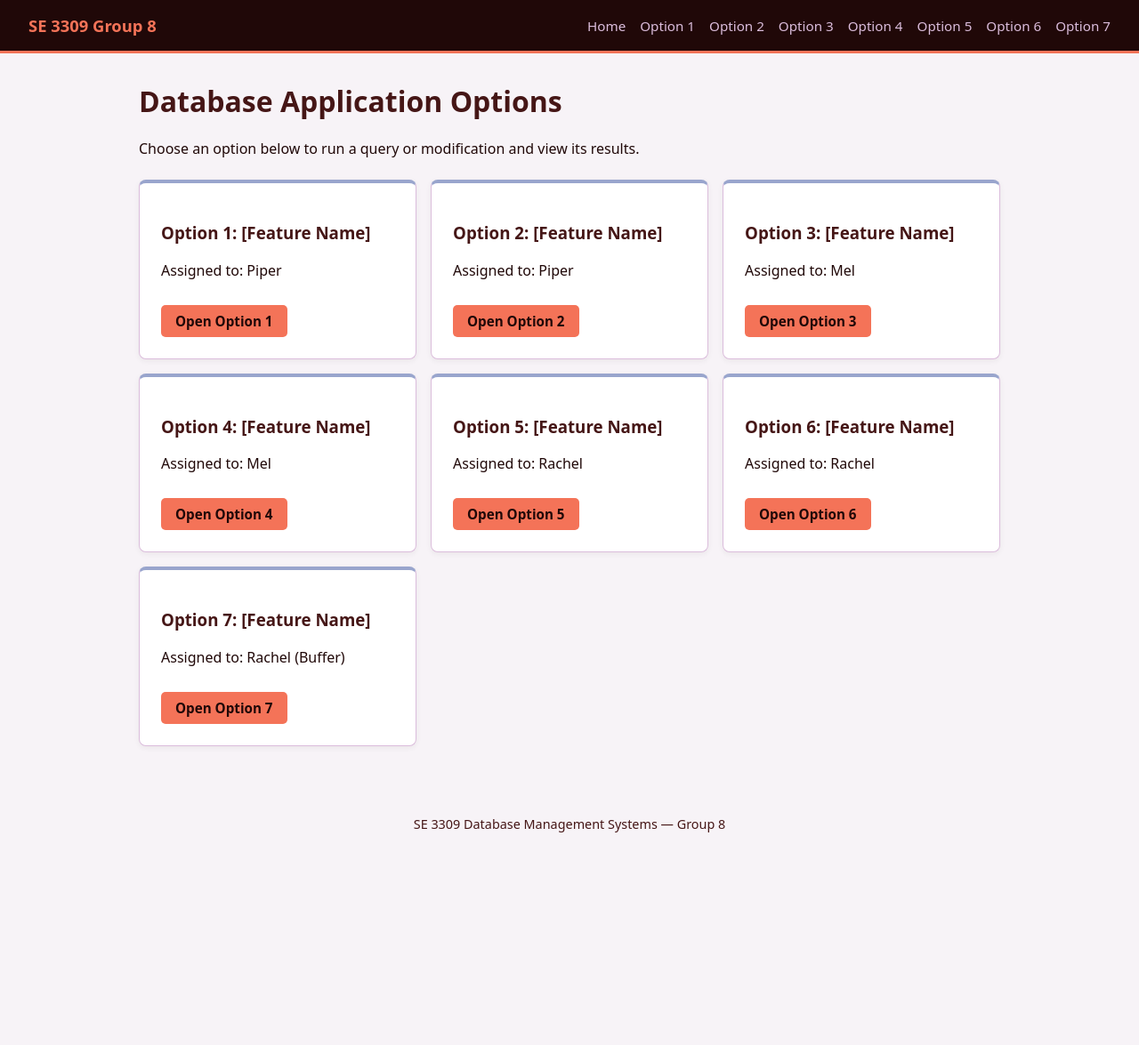
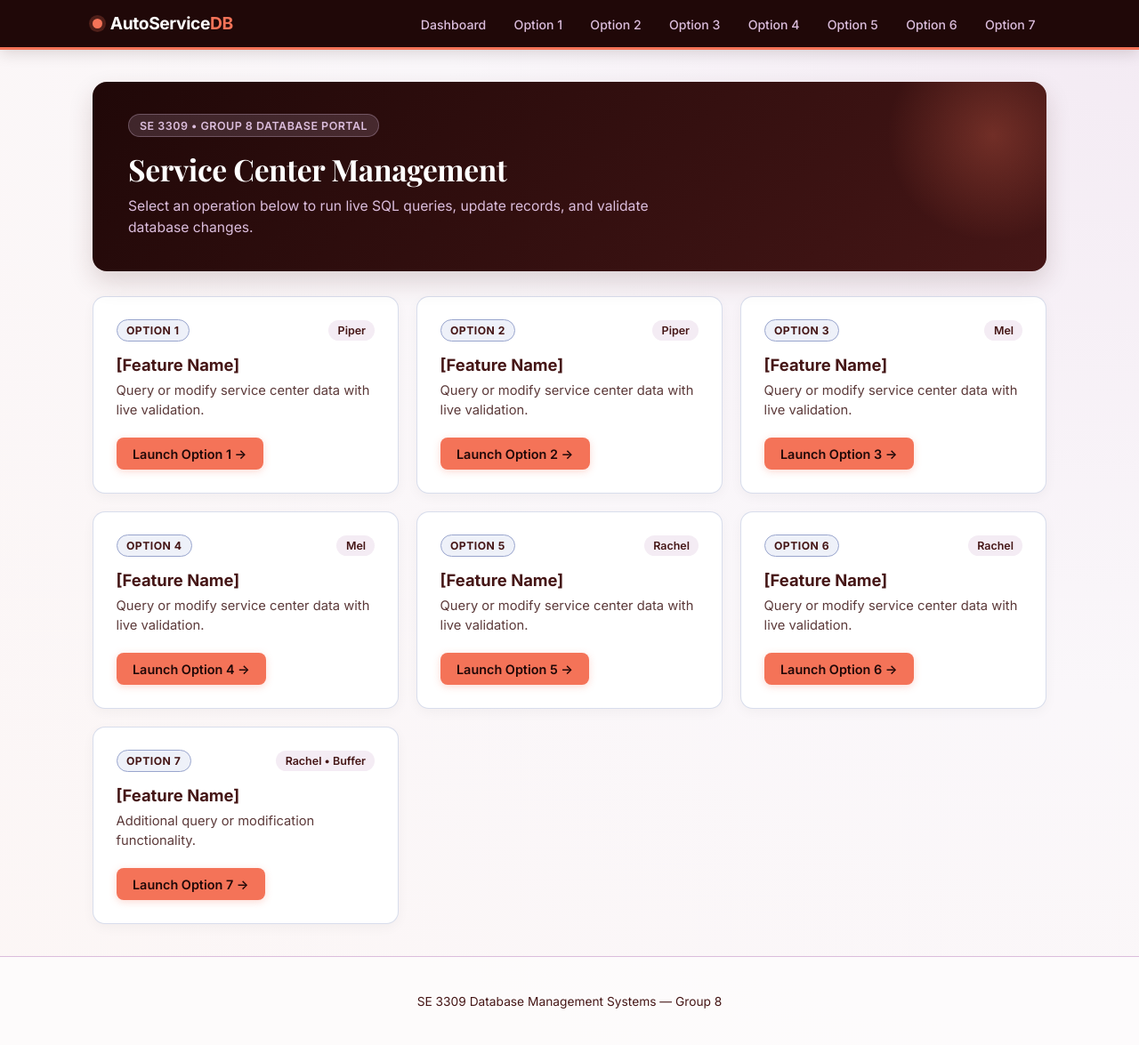
Before and after one commit to KGriff-eng/Assignment4-Group8, a Node server app: page / in a window 1280 px wide. Shown: the whole page at 89% size. Before the commit the page ends 936 px from the top, so only its background shows below. Run offline with Node 20, Linux system fonts and the light colour scheme.

Commit message:
finished site framework

```diff
--- a/src/public/css/styles.css
+++ b/src/public/css/styles.css
@@ -1,45 +1,78 @@
 :root {
   --peach-echo: #f47358;
+  --peach-soft: #fdebe7;
   --burnt-toast: #200808;
   --english-breakfast: #451616;
   --faded-violet: #dbbddc;
+  --violet-tint: #f4ecf4;
   --bright-bluebell: #99a5cd;
+  --bluebell-tint: #eef1f9;
+  --bg-page: #faf7fa;
+  --surface: #ffffff;
 }
 
 * {
   box-sizing: border-box;
-  font-family: system-ui, -apple-system, BlinkMacSystemFont, "Segoe UI", sans-serif;
 }
 
 body {
   margin: 0;
-  background-color: #f7f3f7;
+  font-family: "Inter", system-ui, -apple-system, sans-serif;
+  background: radial-gradient(circle at top right, #f3eaf3 0%, var(--bg-page) 45%, #fcf6f5 100%);
   color: var(--burnt-toast);
+  min-height: 100vh;
+  display: flex;
+  flex-direction: column;
+}
+
+/* Sticky Navbar */
+.site-header {
+  position: sticky;
+  top: 0;
+  z-index: 100;
+  background-color: var(--burnt-toast);
+  border-bottom: 3px solid var(--peach-echo);
+  box-shadow: 0 4px 16px rgba(32, 8, 8, 0.14);
 }
 
 .navbar {
-  background-color: var(--burnt-toast);
-  color: #ffffff;
-  padding: 1rem 2rem;
+  max-width: 1120px;
+  margin: 0 auto;
+  padding: 0.9rem 1.5rem;
   display: flex;
   justify-content: space-between;
   align-items: center;
   flex-wrap: wrap;
   gap: 1rem;
-  border-bottom: 3px solid var(--peach-echo);
 }
 
 .nav-brand a {
-  color: var(--peach-echo);
+  display: inline-flex;
+  align-items: center;
+  gap: 0.55rem;
+  color: #ffffff;
   font-weight: 700;
   text-decoration: none;
-  font-size: 1.15rem;
+  font-size: 1.2rem;
+  letter-spacing: -0.02em;
+}
+
+.brand-dot {
+  width: 11px;
+  height: 11px;
+  border-radius: 50%;
+  background-color: var(--peach-echo);
+  box-shadow: 0 0 0 4px rgba(244, 115, 88, 0.22);
+}
+
+.brand-accent {
+  color: var(--peach-echo);
 }
 
 .nav-links {
   list-style: none;
   display: flex;
-  gap: 1rem;
+  gap: 0.4rem;
   margin: 0;
   padding: 0;
   flex-wrap: wrap;
@@ -48,118 +81,255 @@ body {
 .nav-links a {
   color: var(--faded-violet);
   text-decoration: none;
-  font-size: 0.95rem;
-  transition: color 0.15s ease;
+  font-size: 0.88rem;
+  font-weight: 500;
+  padding: 0.42rem 0.78rem;
+  border-radius: 999px;
+  transition: all 0.18s ease;
 }
 
 .nav-links a:hover {
+  background-color: rgba(219, 189, 220, 0.14);
   color: var(--peach-echo);
 }
 
+/* Main Container & Hero */
 .container {
-  max-width: 1000px;
-  margin: 2rem auto;
-  padding: 0 1rem;
+  width: 100%;
+  max-width: 1120px;
+  margin: 2.25rem auto;
+  padding: 0 1.5rem;
+  flex: 1;
+}
+
+.hero {
+  background: linear-gradient(135deg, var(--burnt-toast) 0%, var(--english-breakfast) 100%);
+  color: #ffffff;
+  padding: 2.25rem 2.5rem;
+  border-radius: 16px;
+  position: relative;
+  overflow: hidden;
+  box-shadow: 0 12px 28px rgba(69, 22, 22, 0.16);
+}
+
+.hero::after {
+  content: "";
+  position: absolute;
+  right: -60px;
+  top: -60px;
+  width: 240px;
+  height: 240px;
+  border-radius: 50%;
+  background: radial-gradient(circle, rgba(244, 115, 88, 0.28) 0%, transparent 70%);
+  pointer-events: none;
+}
+
+.hero-tag {
+  display: inline-block;
+  background-color: rgba(219, 189, 220, 0.16);
+  color: var(--faded-violet);
+  border: 1px solid rgba(219, 189, 220, 0.3);
+  font-size: 0.78rem;
+  font-weight: 600;
+  letter-spacing: 0.04em;
+  text-transform: uppercase;
+  padding: 0.3rem 0.75rem;
+  border-radius: 999px;
+  margin-bottom: 0.85rem;
+}
+
+.hero h1 {
+  font-family: "Playfair Display", Georgia, serif;
+  color: #ffffff;
+  font-size: 2.1rem;
+  margin: 0 0 0.5rem 0;
+  letter-spacing: -0.01em;
+}
+
+.hero p {
+  color: var(--faded-violet);
+  margin: 0;
+  max-width: 620px;
+  line-height: 1.55;
+  font-size: 0.98rem;
 }
 
 h1, h2, h3 {
   color: var(--english-breakfast);
 }
 
+/* Dashboard Grid & Cards */
 .grid {
   display: grid;
-  grid-template-columns: repeat(auto-fit, minmax(260px, 1fr));
-  gap: 1rem;
-  margin-top: 1.5rem;
+  grid-template-columns: repeat(auto-fit, minmax(290px, 1fr));
+  gap: 1.25rem;
+  margin-top: 1.75rem;
 }
 
 .card {
-  background-color: #ffffff;
-  padding: 1.5rem;
-  border-radius: 8px;
-  border: 1px solid var(--faded-violet);
-  border-top: 4px solid var(--bright-bluebell);
-  box-shadow: 0 2px 6px rgba(32, 8, 8, 0.06);
+  background-color: var(--surface);
+  padding: 1.6rem;
+  border-radius: 14px;
+  border: 1px solid rgba(153, 165, 205, 0.38);
+  box-shadow: 0 4px 14px rgba(32, 8, 8, 0.04);
+  display: flex;
+  flex-direction: column;
+  justify-content: space-between;
+  transition: transform 0.2s ease, box-shadow 0.2s ease, border-color 0.2s ease;
 }
 
+.grid .card:hover {
+  transform: translateY(-3px);
+  border-color: var(--peach-echo);
+  box-shadow: 0 12px 24px rgba(69, 22, 22, 0.1);
+}
+
+.card-top {
+  display: flex;
+  justify-content: space-between;
+  align-items: center;
+  margin-bottom: 0.9rem;
+}
+
+.option-badge {
+  background-color: var(--bluebell-tint);
+  color: var(--english-breakfast);
+  border: 1px solid var(--bright-bluebell);
+  font-size: 0.76rem;
+  font-weight: 700;
+  text-transform: uppercase;
+  letter-spacing: 0.04em;
+  padding: 0.25rem 0.65rem;
+  border-radius: 999px;
+}
+
+.owner-pill {
+  background-color: var(--violet-tint);
+  color: var(--english-breakfast);
+  font-size: 0.78rem;
+  font-weight: 600;
+  padding: 0.25rem 0.65rem;
+  border-radius: 999px;
+}
+
+.card h3 {
+  margin: 0 0 0.45rem 0;
+  font-size: 1.15rem;
+  font-weight: 700;
+}
+
+.card-desc {
+  margin: 0 0 1.25rem 0;
+  color: #5c3a3a;
+  font-size: 0.92rem;
+  line-height: 1.5;
+}
+
+/* Buttons */
 .btn {
-  display: inline-block;
-  margin-top: 0.75rem;
+  display: inline-flex;
+  align-items: center;
+  justify-content: center;
+  align-self: flex-start;
   background-color: var(--peach-echo);
   color: var(--burnt-toast);
   font-weight: 600;
-  padding: 0.5rem 1rem;
-  border-radius: 5px;
+  padding: 0.6rem 1.15rem;
+  border-radius: 8px;
   text-decoration: none;
   border: none;
   cursor: pointer;
-  font-size: 0.95rem;
-  transition: background-color 0.15s ease, color 0.15s ease;
+  font-size: 0.9rem;
+  box-shadow: 0 2px 8px rgba(244, 115, 88, 0.28);
+  transition: all 0.18s ease;
 }
 
 .btn:hover {
   background-color: var(--english-breakfast);
   color: #ffffff;
+  box-shadow: 0 4px 12px rgba(69, 22, 22, 0.24);
 }
 
+/* Forms for Teammates' Feature Pages */
 form label {
   display: block;
-  margin-top: 1rem;
+  margin-top: 1.1rem;
   font-weight: 600;
+  font-size: 0.9rem;
   color: var(--english-breakfast);
 }
 
 form input,
 form select {
   width: 100%;
-  padding: 0.55rem;
-  margin-top: 0.35rem;
-  border: 1px solid var(--bright-bluebell);
-  border-radius: 4px;
+  padding: 0.65rem 0.85rem;
+  margin-top: 0.4rem;
+  border: 1.5px solid var(--bright-bluebell);
+  border-radius: 8px;
+  font-size: 0.95rem;
   color: var(--burnt-toast);
   background-color: #ffffff;
+  transition: border-color 0.15s ease, box-shadow 0.15s ease;
 }
 
 form input:focus,
 form select:focus {
-  outline: 2px solid var(--peach-echo);
+  outline: none;
   border-color: var(--peach-echo);
+  box-shadow: 0 0 0 3px rgba(244, 115, 88, 0.2);
 }
 
+/* Results Tables */
 table {
   width: 100%;
-  border-collapse: collapse;
-  margin-top: 1rem;
-  background-color: #ffffff;
+  border-collapse: separate;
+  border-spacing: 0;
+  margin-top: 1.25rem;
+  background-color: var(--surface);
+  border-radius: 10px;
+  overflow: hidden;
+  border: 1px solid var(--faded-violet);
 }
 
 th,
 td {
-  padding: 0.75rem;
-  border: 1px solid var(--faded-violet);
+  padding: 0.85rem 1rem;
+  border-bottom: 1px solid var(--violet-tint);
   text-align: left;
+  font-size: 0.92rem;
 }
 
 th {
   background-color: var(--faded-violet);
   color: var(--burnt-toast);
+  font-weight: 700;
 }
 
+tr:last-child td {
+  border-bottom: none;
+}
+
+tr:hover td {
+  background-color: #fcf9fc;
+}
+
+/* Alerts & SQL Error Box */
 .alert {
-  padding: 1rem;
-  border-radius: 6px;
-  margin-bottom: 1rem;
+  padding: 1rem 1.25rem;
+  border-radius: 10px;
+  margin-bottom: 1.25rem;
+  font-size: 0.95rem;
 }
 
 .alert-success {
-  background-color: #eef1fa;
+  background-color: var(--bluebell-tint);
   color: var(--burnt-toast);
   border: 1px solid var(--bright-bluebell);
   border-left: 5px solid var(--bright-bluebell);
 }
 
 .alert-error {
-  background-color: #fdece8;
+  background-color: var(--peach-soft);
   color: var(--english-breakfast);
   border: 1px solid var(--peach-echo);
   border-left: 5px solid var(--peach-echo);
@@ -168,14 +338,18 @@ th {
 .sql-error-box {
   background-color: var(--burnt-toast);
   color: var(--peach-echo);
-  padding: 1rem;
-  border-radius: 6px;
+  padding: 1rem 1.25rem;
+  border-radius: 8px;
   overflow-x: auto;
+  font-size: 0.88rem;
 }
 
+/* Footer */
 .footer {
   text-align: center;
-  padding: 2rem 1rem;
+  padding: 1.75rem 1rem;
   color: var(--english-breakfast);
-  font-size: 0.9rem;
+  font-size: 0.86rem;
+  border-top: 1px solid var(--faded-violet);
+  background-color: rgba(255, 255, 255, 0.6);
 }
--- a/src/views/index.ejs
+++ b/src/views/index.ejs
@@ -1,43 +1,80 @@
 <%- include('partials/header') %>
 
-<h1>Database Application Options</h1>
-<p>Choose an option below to run a query or modification and view its results.</p>
+<section class="hero">
+  <span class="hero-tag">SE 3309 • Group 8 Database Portal</span>
+  <h1>Service Center Management</h1>
+  <p>Select an operation below to run live SQL queries, update records, and validate database changes.</p>
+</section>
 
 <div class="grid">
   <div class="card">
-    <h3>Option 1: [Feature Name]</h3>
-    <p>Assigned to: Piper</p>
-    <a href="/features/option1" class="btn">Open Option 1</a>
+    <div class="card-top">
+      <span class="option-badge">Option 1</span>
+      <span class="owner-pill">Piper</span>
+    </div>
+    <h3>[Feature Name]</h3>
+    <p class="card-desc">Query or modify service center data with live validation.</p>
+    <a href="/features/option1" class="btn">Launch Option 1 →</a>
   </div>
+
   <div class="card">
-    <h3>Option 2: [Feature Name]</h3>
-    <p>Assigned to: Piper</p>
-    <a href="/features/option2" class="btn">Open Option 2</a>
+    <div class="card-top">
+      <span class="option-badge">Option 2</span>
+      <span class="owner-pill">Piper</span>
+    </div>
+    <h3>[Feature Name]</h3>
+    <p class="card-desc">Query or modify service center data with live validation.</p>
+    <a href="/features/option2" class="btn">Launch Option 2 →</a>
   </div>
+
   <div class="card">
-    <h3>Option 3: [Feature Name]</h3>
-    <p>Assigned to: Mel</p>
-    <a href="/features/option3" class="btn">Open Option 3</a>
+    <div class="card-top">
+      <span class="option-badge">Option 3</span>
+      <span class="owner-pill">Mel</span>
+    </div>
+    <h3>[Feature Name]</h3>
+    <p class="card-desc">Query or modify service center data with live validation.</p>
+    <a href="/features/option3" class="btn">Launch Option 3 →</a>
   </div>
+
   <div class="card">
-    <h3>Option 4: [Feature Name]</h3>
-    <p>Assigned to: Mel</p>
-    <a href="/features/option4" class="btn">Open Option 4</a>
+    <div class="card-top">
+      <span class="option-badge">Option 4</span>
+      <span class="owner-pill">Mel</span>
+    </div>
+    <h3>[Feature Name]</h3>
+    <p class="card-desc">Query or modify service center data with live validation.</p>
+    <a href="/features/option4" class="btn">Launch Option 4 →</a>
   </div>
+
   <div class="card">
-    <h3>Option 5: [Feature Name]</h3>
-    <p>Assigned to: Rachel</p>
-    <a href="/features/option5" class="btn">Open Option 5</a>
+    <div class="card-top">
+      <span class="option-badge">Option 5</span>
+      <span class="owner-pill">Rachel</span>
+    </div>
+    <h3>[Feature Name]</h3>
+    <p class="card-desc">Query or modify service center data with live validation.</p>
+    <a href="/features/option5" class="btn">Launch Option 5 →</a>
   </div>
+
   <div class="card">
-    <h3>Option 6: [Feature Name]</h3>
-    <p>Assigned to: Rachel</p>
-    <a href="/features/option6" class="btn">Open Option 6</a>
+    <div class="card-top">
+      <span class="option-badge">Option 6</span>
+      <span class="owner-pill">Rachel</span>
+    </div>
+    <h3>[Feature Name]</h3>
+    <p class="card-desc">Query or modify service center data with live validation.</p>
+    <a href="/features/option6" class="btn">Launch Option 6 →</a>
   </div>
+
   <div class="card">
-    <h3>Option 7: [Feature Name]</h3>
-    <p>Assigned to: Rachel (Buffer)</p>
-    <a href="/features/option7" class="btn">Open Option 7</a>
+    <div class="card-top">
+      <span class="option-badge">Option 7</span>
+      <span class="owner-pill">Rachel • Buffer</span>
+    </div>
+    <h3>[Feature Name]</h3>
+    <p class="card-desc">Additional query or modification functionality.</p>
+    <a href="/features/option7" class="btn">Launch Option 7 →</a>
   </div>
 </div>
 
--- a/src/views/partials/header.ejs
+++ b/src/views/partials/header.ejs
@@ -3,14 +3,23 @@
 <head>
   <meta charset="UTF-8">
   <meta name="viewport" content="width=device-width, initial-scale=1.0">
-  <title><%= title %> | SE 3309 Group 8</title>
+  <title><%= title %> | Auto Service DB</title>
+  <link rel="preconnect" href="https://fonts.googleapis.com">
+  <link rel="preconnect" href="https://fonts.gstatic.com" crossorigin>
+  <link href="https://fonts.googleapis.com/css2?family=Inter:wght@400;500;600;700&family=Playfair+Display:wght@600;700&display=swap" rel="stylesheet">
   <link rel="stylesheet" href="/css/styles.css">
 </head>
 <body>
+  <header class="site-header">
     <nav class="navbar">
-    <div class="nav-brand"><a href="/">SE 3309 Group 8</a></div>
+      <div class="nav-brand">
+        <a href="/">
+          <span class="brand-dot"></span>
+          <span>AutoService<span class="brand-accent">DB</span></span>
+        </a>
+      </div>
       <ul class="nav-links">
-      <li><a href="/">Home</a></li>
+        <li><a href="/">Dashboard</a></li>
         <li><a href="/features/option1">Option 1</a></li>
         <li><a href="/features/option2">Option 2</a></li>
         <li><a href="/features/option3">Option 3</a></li>
@@ -20,6 +29,7 @@
         <li><a href="/features/option7">Option 7</a></li>
       </ul>
     </nav>
+  </header>
 
   <main class="container">
     <% if (typeof success !== 'undefined' && success) { %>
```
Lines whose indentation alone changed are shown as unchanged.
